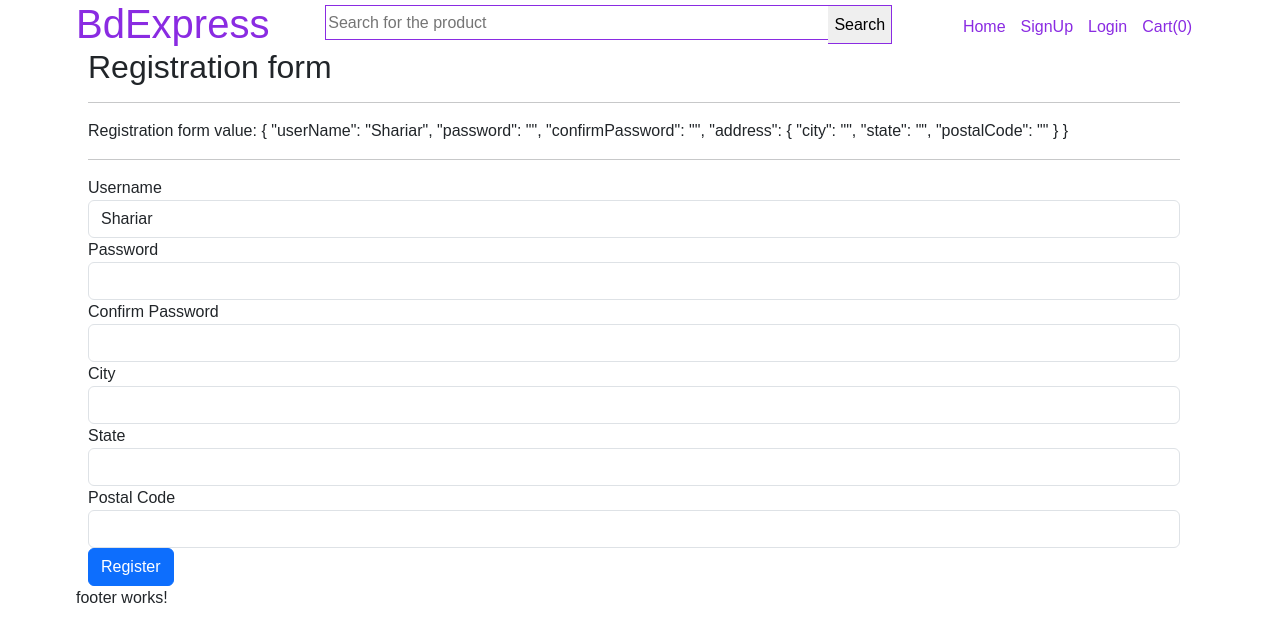
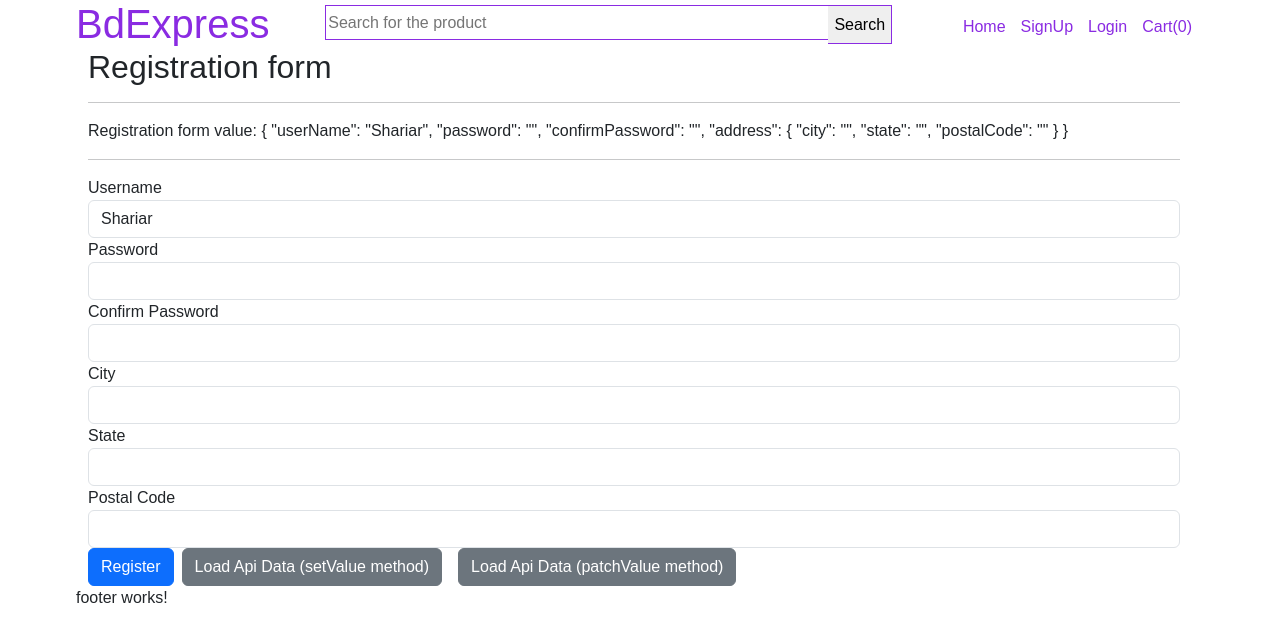
Before and after one commit to Shariarbup/bdExpress-angular, an Angular app: page /reactive-form in a window 1280 px wide. Shown: the top 642 px of the page. Built offline with nearby package versions, Linux system fonts and the light colour scheme.

Commit message:
managing reactive form control values

```diff
--- a/src/app/components/reactive-sign-up/reactive-sign-up.component.html
+++ b/src/app/components/reactive-sign-up/reactive-sign-up.component.html
@@ -43,5 +43,11 @@ and each of the field called form control
             </div>
         </div>
         <button class="btn btn-primary" type="submit">Register</button>
+        <button (click)="loadApiData()" class="btn btn-secondary mx-2" >Load Api Data
+            (setValue method)
+        </button>
+        <button (click)="loadApiData2()" class="btn btn-secondary mx-2" >Load Api Data
+            (patchValue method)
+        </button>
     </form>
 </div>
--- a/src/app/components/reactive-sign-up/reactive-sign-up.component.ts
+++ b/src/app/components/reactive-sign-up/reactive-sign-up.component.ts
@@ -18,4 +18,26 @@ export class ReactiveSignUpComponent {
       postalCode: new FormControl('')
     })
   })
+
+  // in this set method you have to pass all the formgroup field
+
+  loadApiData() {
+    this.registrationForm.setValue({
+      userName: 'Al Shariar',
+      password: 'xyz',
+      confirmPassword: 'xyz',
+      address: {
+        city: 'City',
+        state: 'State',
+        postalCode: '123456'
+      }
+    })
+  }
+  loadApiData2() {
+    this.registrationForm.patchValue({
+      userName: 'Al Shariar',
+      password: 'xyz',
+      confirmPassword: 'xyz'
+    })
+  }
 }
```
